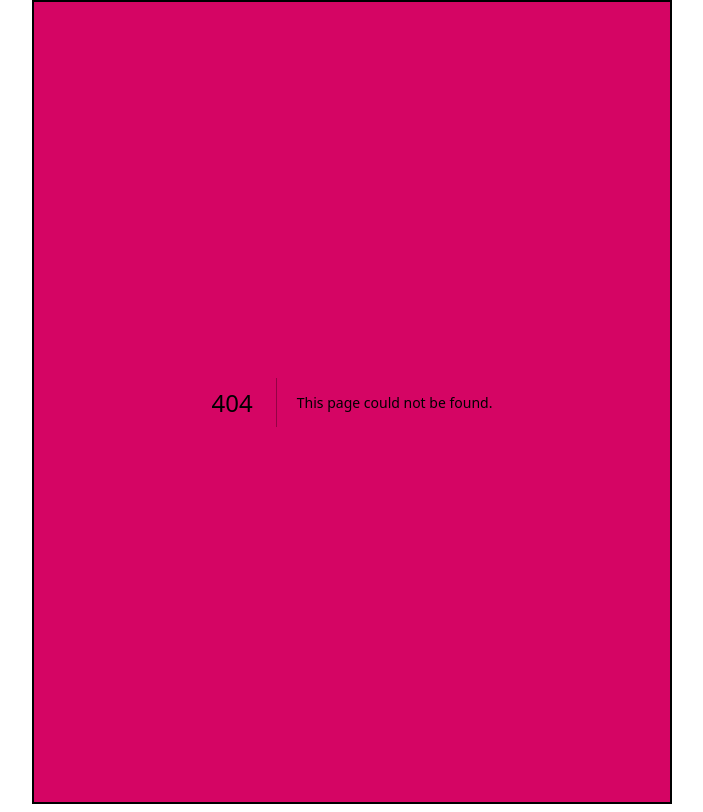
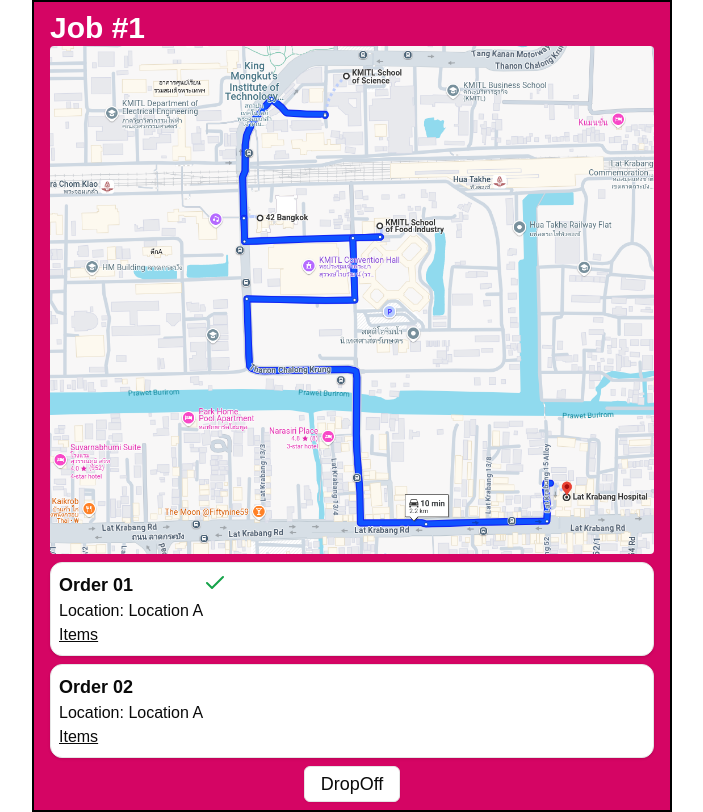
Before and after one commit to viruskizz/42bangkok_hackathon-asia-2024, a Next.js app: page /runner/1/accept in a window 1280 px wide. Before the commit this address had no page. Shown: the whole page, without its empty margins (288-991 px from the left). Built offline with nearby package versions, Linux system fonts and the light colour scheme.

Commit message:
add runner page and components - runner job preview - runner job accept - runner job dropff

```diff
--- /dev/null
+++ b/app/runner/[id]/accept/page.tsx
@@ -0,0 +1,105 @@
+import { ref, get } from "firebase/database";
+import { database } from "@/firebaseConfig";
+import { Card } from "@/components/ui/card";
+import {
+  Collapsible,
+  CollapsibleContent,
+  CollapsibleTrigger,
+} from "@/components/ui/collapsible";
+import Image from "next/image";
+import MAP_IMAGE from "@/public/map_mockup.png";
+import { Button } from "@/components/ui/button";
+import Link from "next/link";
+import { Check } from "lucide-react";
+
+export default async function RunnerJobPage({
+  params,
+}: {
+  params: { id: string };
+}) {
+  const { id } = params;
+
+  //   fetch data here
+  const data = [
+    {
+      name: "Order 01",
+      location: "Location A",
+      dropped: true,
+      items: [
+        {
+          id: "I001",
+          name: "Item A",
+          quantity: "1",
+        },
+        {
+          id: "I001",
+          name: "Item B",
+          quantity: "2",
+        },
+        {
+          id: "I001",
+          name: "Item C",
+          quantity: "1",
+        },
+        {
+          id: "I001",
+          name: "Item D",
+          quantity: "1",
+        },
+      ],
+    },
+    {
+      name: "Order 02",
+      location: "Location A",
+      items: [
+        {
+          id: "I001",
+          name: "Item A",
+          quantity: "1",
+        },
+      ],
+    },
+  ];
+
+  return (
+    <div className="px-4 py-2">
+      <h1 className="text-3xl text-white font-black">Job #{id}</h1>
+      <div className="space-y-2">
+        <div className="rounded overflow-hidden">
+          <Image src={MAP_IMAGE} alt="map" />
+        </div>
+        {data.map((order) => {
+          return (
+            <Card key={order.name} className="bg-white p-2 flex">
+              <div>
+                <h2 className="text-lg font-bold">{order.name}</h2>
+                <p>Location: {order.location}</p>
+                <Collapsible className="space-y-2">
+                  <CollapsibleTrigger>
+                    <p className="underline">Items</p>
+                  </CollapsibleTrigger>
+                  <CollapsibleContent>
+                    {order.items.map((item) => {
+                      return (
+                        <div key={item.id} className="bg-gray-100 p-2">
+                          <h3 className="text-lg font-bold">{item.name}</h3>
+                          <p>Quantity: {item.quantity}</p>
+                        </div>
+                      );
+                    })}
+                  </CollapsibleContent>
+                </Collapsible>
+              </div>
+              {order.dropped && <Check className="text-green-600" size={24} />}
+            </Card>
+          );
+        })}
+      </div>
+      <div className="flex justify-center gap-4 pt-2">
+        <Button variant={"outline"} className="text-lg">
+          <Link href={`/runner/${id}/dropoff`}>DropOff</Link>
+        </Button>
+      </div>
+    </div>
+  );
+}
--- /dev/null
+++ b/app/runner/[id]/dropoff/page.tsx
@@ -0,0 +1,89 @@
+import { ref, get } from "firebase/database";
+import { database } from "@/firebaseConfig";
+import { Card } from "@/components/ui/card";
+import {
+  Collapsible,
+  CollapsibleContent,
+  CollapsibleTrigger,
+} from "@/components/ui/collapsible";
+import Image from "next/image";
+import MAP_IMAGE from "@/public/map_mockup.png";
+import { Button } from "@/components/ui/button";
+import Link from "next/link";
+import { Check } from "lucide-react";
+
+export default async function RunnerJobPage({
+  params,
+}: {
+  params: { id: string };
+}) {
+  const { id } = params;
+
+  //   fetch data here
+  const data = [
+    {
+      name: "Order 01",
+      location: "Location A",
+      container: "Container A",
+      dropped: true,
+      items: [
+        {
+          id: "I001",
+          name: "Item A",
+          quantity: "1",
+        },
+        {
+          id: "I001",
+          name: "Item B",
+          quantity: "2",
+        },
+        {
+          id: "I001",
+          name: "Item C",
+          quantity: "1",
+        },
+        {
+          id: "I001",
+          name: "Item D",
+          quantity: "1",
+        },
+      ],
+    },
+    {
+      name: "Order 02",
+      location: "Location A",
+      container: "Container B",
+      items: [
+        {
+          id: "I001",
+          name: "Item A",
+          quantity: "1",
+        },
+      ],
+    },
+  ];
+
+  return (
+    <div className="px-4 py-2">
+      <h1 className="text-3xl text-white font-black">Job #{id}</h1>
+      <div className="space-y-2">
+        {data.map((order) => {
+          return (
+            <Card key={order.name} className="bg-white p-2 flex">
+              <div>
+                <h2 className="text-lg font-bold">{order.name}</h2>
+                <p>Container: {order.container}</p>
+              </div>
+              {order.dropped && <Check className="text-green-600" size={24} />}
+            </Card>
+          );
+        })}
+      </div>
+      <div className="flex justify-center gap-4 pt-2">
+        <Button variant={"outline"} className="text-lg">
+          <Link href="/jobs">Finish</Link>
+        </Button>
+      </div>
+    </div>
+  );
+}
--- /dev/null
+++ b/app/runner/[id]/page.tsx
@@ -0,0 +1,103 @@
+import { ref, get } from "firebase/database";
+import { database } from "@/firebaseConfig";
+import { Card } from "@/components/ui/card";
+import {
+  Collapsible,
+  CollapsibleContent,
+  CollapsibleTrigger,
+} from "@/components/ui/collapsible";
+import Image from "next/image";
+import MAP_IMAGE from "@/public/map_mockup.png";
+import { Button } from "@/components/ui/button";
+import Link from "next/link";
+
+export default async function RunnerJobPage({
+  params,
+}: {
+  params: { id: string };
+}) {
+  const { id } = params;
+
+  //   fetch data here
+  const data = [
+    {
+      name: "Order 01",
+      location: "Location A",
+      items: [
+        {
+          id: "I001",
+          name: "Item A",
+          quantity: "1",
+        },
+        {
+          id: "I001",
+          name: "Item B",
+          quantity: "2",
+        },
+        {
+          id: "I001",
+          name: "Item C",
+          quantity: "1",
+        },
+        {
+          id: "I001",
+          name: "Item D",
+          quantity: "1",
+        },
+      ],
+    },
+    {
+      name: "Order 02",
+      location: "Location A",
+      items: [
+        {
+          id: "I001",
+          name: "Item A",
+          quantity: "1",
+        },
+      ],
+    },
+  ];
+
+  return (
+    <div className="px-4 py-2">
+      <h1 className="text-3xl text-white font-black">Job #{id}</h1>
+      <div className="space-y-2">
+        <div className="rounded overflow-hidden">
+          <Image src={MAP_IMAGE} alt="map" />
+        </div>
+        {data.map((order) => {
+          return (
+            <Card key={order.name} className="bg-white p-2">
+              <h2 className="text-lg font-bold">{order.name}</h2>
+              <p>Location: {order.location}</p>
+              <Collapsible className="space-y-2">
+                <CollapsibleTrigger>
+                  <p className="underline">Items</p>
+                </CollapsibleTrigger>
+                <CollapsibleContent>
+                  {order.items.map((item) => {
+                    return (
+                      <div key={item.id} className="bg-gray-100 p-2">
+                        <h3 className="text-lg font-bold">{item.name}</h3>
+                        <p>Quantity: {item.quantity}</p>
+                      </div>
+                    );
+                  })}
+                </CollapsibleContent>
+              </Collapsible>
+            </Card>
+          );
+        })}
+      </div>
+      <div className="flex justify-center gap-4 pt-2">
+        <Button variant={"outline"} className="text-lg">
+          <Link href={`/jobs`}>Back</Link>
+        </Button>
+        <Button variant={"outline"} className="text-lg">
+          <Link href={`/runner/${id}/accept`}>Accept</Link>
+        </Button>
+      </div>
+    </div>
+  );
+}
```
Also changed, not shown: public/map_mockup.png (added).
